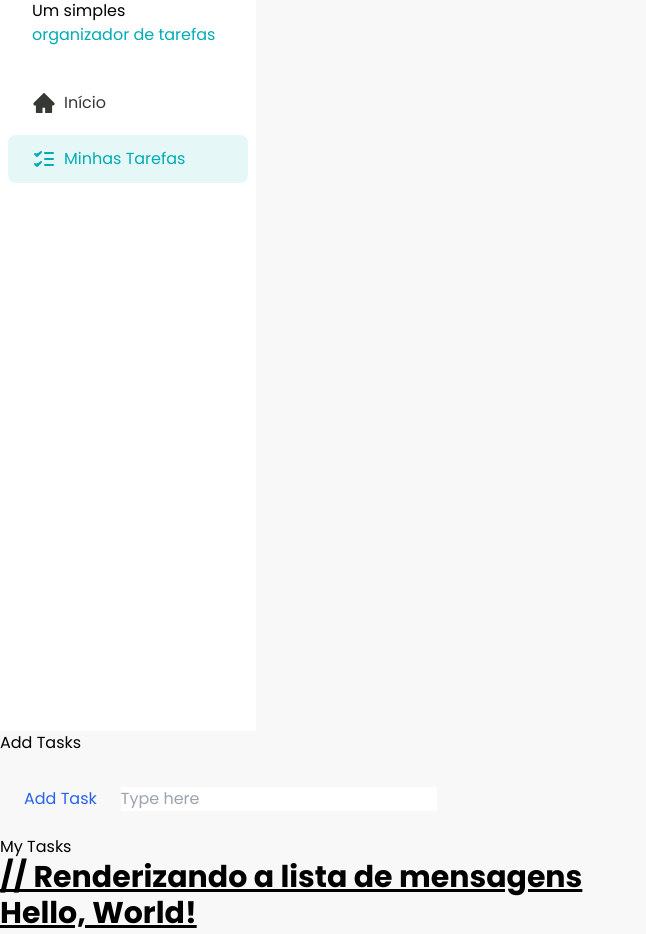
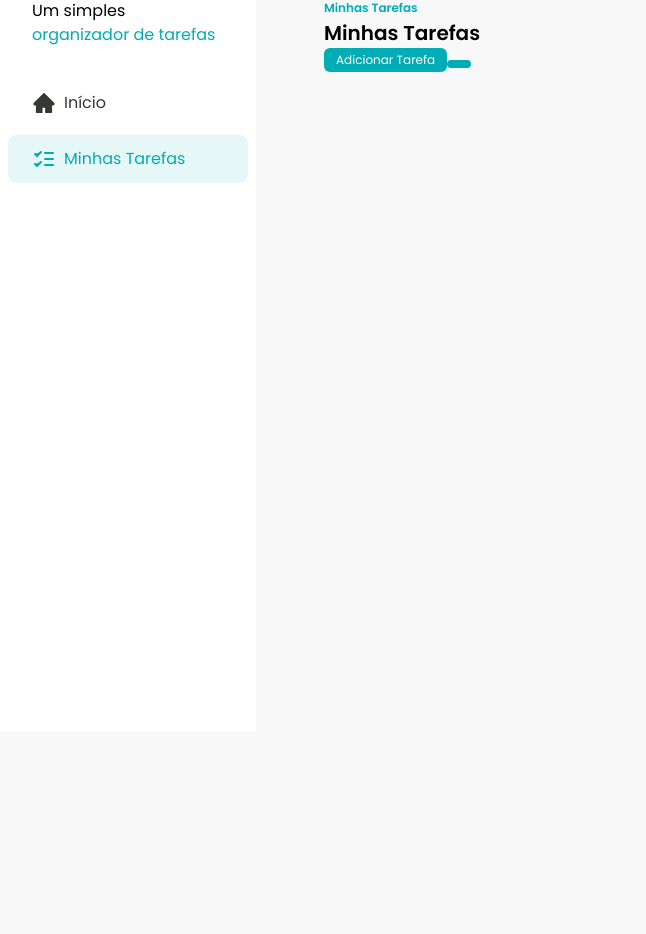
Before and after one commit to Ez3keel/react-task, a React (Vite) app in the folder fsc-task-manager/: page / in a window 1280 px wide. Shown: the part 69-1003 px from the top of the page, without its empty margins (0-646 px from the left). After the commit the page ends 800 px from the top, so only its background shows below. Built offline with nearby package versions, Linux system fonts and the light colour scheme.

Commit message:
feat: add Tasks component and integrate with App; update Button component styling and props

```diff
--- a/fsc-task-manager/package.json
+++ b/fsc-task-manager/package.json
@@ -11,6 +11,7 @@
   },
   "dependencies": {
     "@tailwindcss/vite": "^4.1.12",
+    "lucide-react": "^0.542.0",
     "react": "^19.1.1",
     "react-dom": "^19.1.1"
   },
--- a/fsc-task-manager/src/App.jsx
+++ b/fsc-task-manager/src/App.jsx
@@ -1,57 +1,17 @@
-import { useState } from "react";
-import { useEffect } from "react";
 import Header from "./components/Header";
 import Button from "./components/Button";
 import Input from "./components/Input";
 import Sidebar from './components/Sidebar';
+import Tasks from './components/Tasks';
 
 // Componente principal da aplicação
 function App() {
-  const [inputValue, setInput] = useState("");
-  const [messages, setMessages] = useState([
-    "Hello, World!",
-    "Welcome to React!",
-  ]);
-
-  useEffect(() => {
-    // Código a ser executado quando o componente for montado
-    console.log("Componente montado");
-    return () => {
-      // Código a ser executado quando o componente for desmontado
-      console.log("Componente desmontado");
-    };
-  }, []); // O array vazio garante que o efeito rode apenas uma vez, na montagem e desmontagem
-
-  function handleButtonClick() {
-    setMessages([...messages, inputValue]);
-  }
 
   return (
-    <div>
+    <div className="flex gap-9">
       <Sidebar></Sidebar>
-
-      <Header>Add Tasks</Header>
-      <div className="container">
-        <Button text="Add Task" onClick={handleButtonClick} />
-        <Input
-          // Passando props para o componente Input
-          value={inputValue}
-          onChange={(e) => setInput(e.target.value)}
-        />
-      </div>
-
-      <Header>
-        <h1> My Tasks</h1>
-      </Header>
-      <div className="text-3xl font-bold underline">
-        <ul>
-          // Renderizando a lista de mensagens
-          {messages.map((msg) => {
-            return <li>{msg}</li>;
-          })}
-        </ul>
-      </div>
-    </div>
+      <Tasks></Tasks>
+     </div>
   );
 }
 
--- a/fsc-task-manager/src/components/Button.jsx
+++ b/fsc-task-manager/src/components/Button.jsx
@@ -1,8 +1,9 @@
 // Componente de botão
-export default function Button(props) {
+export default function Button({text}) {
   return (
-    <button className='mt-2 p-6 text-blue-600' onClick={props.onClick}>
-      {props.text}
+    <button className='bg-[#00ACB5] rounded-md px-3 py-1
+    text-xs text-white' >
+      {text}
     </button>
   );
 }
--- /dev/null
+++ b/fsc-task-manager/src/components/Tasks.jsx
@@ -0,0 +1,27 @@
+
+import Button from "./Button";
+import { Trash2 } from 'lucide-react';
+
+const Tasks = () => {
+
+    return (
+     <div className="px-8 py-16">
+           <div className="flex w-full justify-between">
+                <div>
+                    <span className="text-xs font-semibold text-[#00ADB5]">Minhas Tarefas</span>
+                     <h2 className="font-semibold text-xl ">Minhas Tarefas</h2>
+                </div>
+            </div>
+
+            <div>
+
+                <Button text="Adicionar Tarefa" >
+                     <Trash2/>
+                     Limpar tarefa</Button>
+                <Button>Nova tarefa</Button>
+            </div>
+     </div>
+     );
+}
+
+export default Tasks;
```
Also changed, not shown: 1 other file (tests, documents, lock files or other folders).
